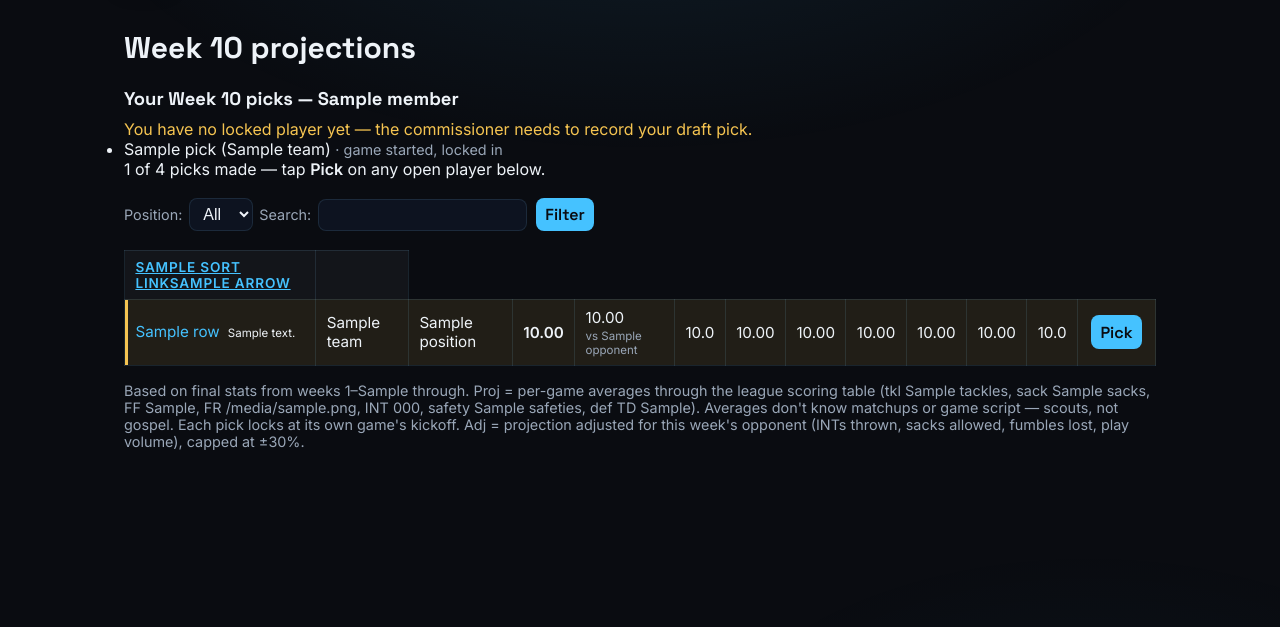
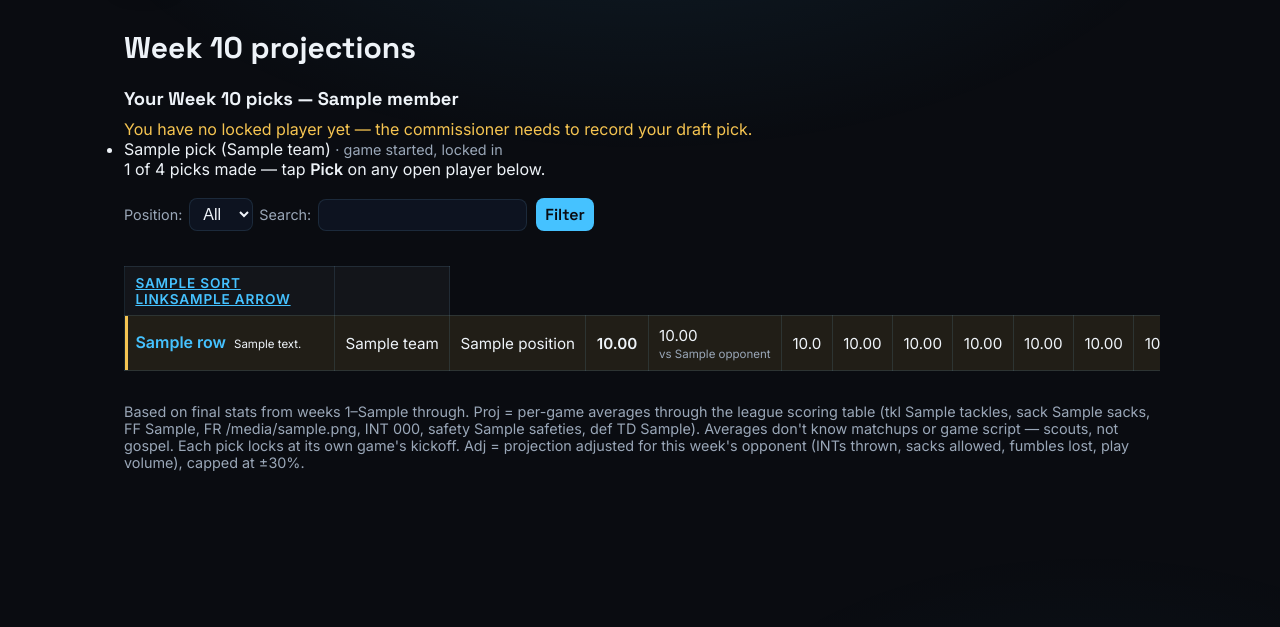
Before and after one commit to ajcassanodev/ravixfs, a FastAPI app: template app/templates/projections.html in a window 1280 px wide. Shown: the part 79-706 px from the top of the page. Run offline with FastAPI, Linux system fonts and the light colour scheme; the template is opened without the code that fills it: most values are stand-ins (such as "Sample title", 1, 10 or a date in 2020).

Commit message:
Projections: widen player column, tidy table layout with horizontal scroll

```diff
--- a/app/static/style.css
+++ b/app/static/style.css
@@ -142,6 +142,14 @@ code{font-family:ui-monospace,'SF Mono',Menlo,Consolas,monospace;font-size:.85em
 .mubadge.bad{color:var(--muted);background:rgba(255,255,255,.03);border:1px solid var(--line)}
 .adjcol .muopp{font-size:.72rem;color:var(--muted);margin-top:2px}
 
+/* Projections table layout */
+.table-scroll{overflow-x:auto;margin:1rem -4px;padding:0 4px}
+table.projections{min-width:880px}
+table.projections td:first-child,table.projections th:first-child{min-width:210px}
+table.projections .plink{font-weight:600;font-size:1rem;white-space:nowrap}
+table.projections td:not(:first-child){white-space:nowrap}
+.mubadge{display:inline-block;max-width:200px}
+
 /* Forms / buttons */
 .err{color:var(--red);font-weight:bold}
 .ok{color:var(--green);font-weight:bold}
--- a/app/templates/projections.html
+++ b/app/templates/projections.html
@@ -67,7 +67,8 @@
   <button type="submit">Filter</button>
 </form>
 
-<table>
+<div class="table-scroll">
+<table class="projections">
   <tr>
     {% for h in sort_links %}
     <th{% if h.active %} class="sort-active"{% endif %}><a href="{{ h.url }}">{{ h.label }}{{ h.arrow }}</a></th>
@@ -110,6 +111,7 @@
   </tr>
   {% endfor %}
 </table>
+</div>
 <p class="note">Based on final stats from weeks 1–{{ through }}. Proj = per-game averages through the league scoring table
 (tkl {{ scoring.tackles }}, sack {{ scoring.sacks }}, FF {{ scoring.forced_fumbles }}, FR {{ scoring.fumble_recoveries }}, INT {{ scoring.interceptions }}, safety {{ scoring.safeties }}, def TD {{ scoring.def_tds }}).
 Averages don't know matchups or game script — scouts, not gospel. Each pick locks at its own game's kickoff.
```
